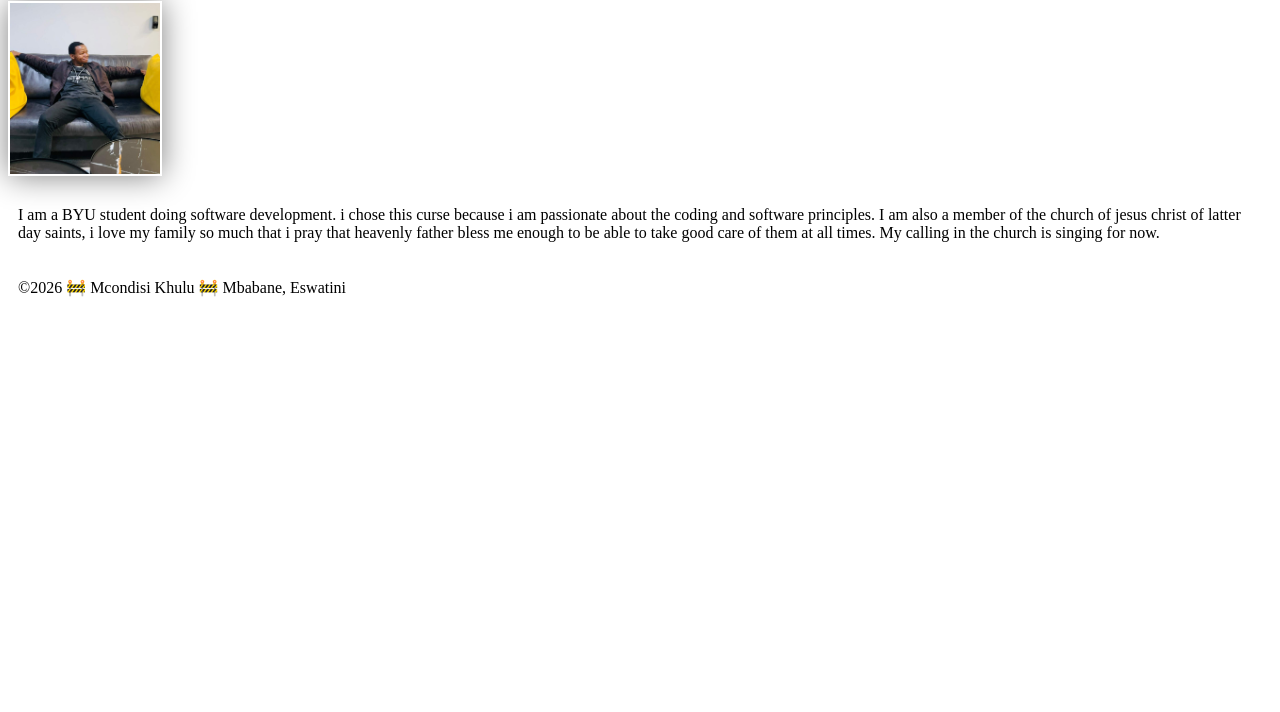
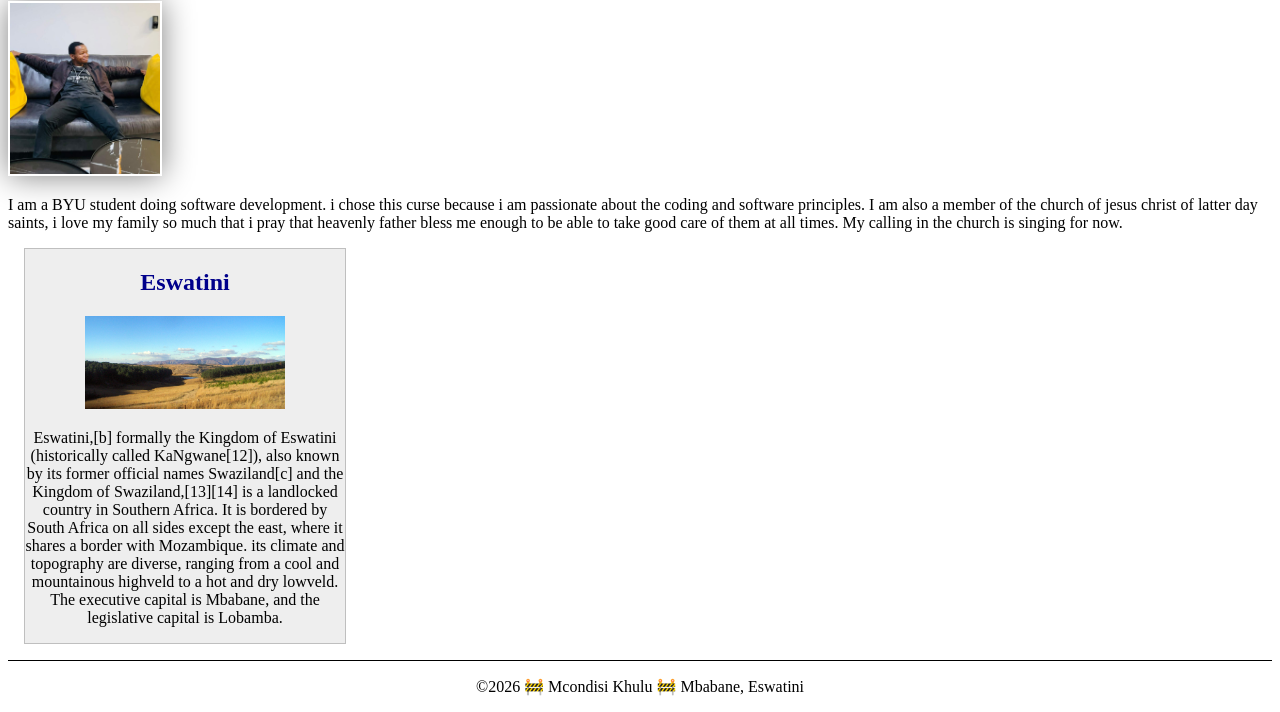
Before and after one commit to McondisiKhulu/wdd130, a plain HTML site: page index.html in a window 1280 px wide. Shown: the part 223-935 px from the top of the page. Before the commit the page ends 800 px from the top, so only its background shows below. Drawn offline with Linux system fonts and the light colour scheme.

Commit message:
do index

```diff
--- a/index.html
+++ b/index.html
@@ -5,7 +5,10 @@
     <meta charset="UTF-8">
     <meta name="viewport" content="width=device-width, initial-scale=1.0">
     <title>MCONDISI KHULU | WDD 130</title>
-    <link rel="stylesheet" href="styles/styles.css" </head>
+    <meta name="description" content="Mcondisi Khulu's BYU Pathway course WDD 130  ">
+    <meta name="author" content="Mcondisi Khulu">
+    <link rel="stylesheet" href="styles/styles.css">
+</head>
 
 <body>
     <header>
@@ -22,6 +25,11 @@
             family so much that i pray that heavenly father bless me enough to be able to take good care of them at all
             times. My calling in the church is singing for now.</p>
     </main>
+    <aside>
+        <h1>Eswatini</h1>
+        <img src="images/Eswatini_landscape.jpg" alt="Eswatini, Mbabane">
+        <p>Eswatini,[b] formally the Kingdom of Eswatini (historically called KaNgwane[12]), also known by its former official names Swaziland[c] and the Kingdom of Swaziland,[13][14] is a landlocked country in Southern Africa. It is bordered by South Africa on all sides except the east, where it shares a border with Mozambique. its climate and topography are diverse, ranging from a cool and mountainous highveld to a hot and dry lowveld. The executive capital is Mbabane, and the legislative capital is Lobamba.</p>
+    </aside>
     <footer>
         <p>©2026 🚧 Mcondisi Khulu 🚧 Mbabane, Eswatini</p>
     </footer>
--- a/styles/styles.css
+++ b/styles/styles.css
@@ -16,7 +16,7 @@ h1 {
 
 }
 
-img {
+main img {
     width: 150px;
     height: auto;
     border: ipx solid black;
@@ -25,5 +25,25 @@ img {
 }
 
 p {
-    padding: 10px;
+    padding: 0px;
 }
+
+aside {
+    width: 20em;
+    margin: 1em;
+    border: 1px solid rgba(0, 0, 0, 0.2);
+    background-color: #eee;
+    color: 1ee;
+    text-align: center;
+}
+
+aside img {
+    width: 200px;
+    height: auto;
+}
+
+footer {
+    margin-top: 1em;
+    border-top: 1px solid #000;
+    text-align: center;
+}
```
Also changed, not shown: images/Eswatini_landscape.jpg (added).
